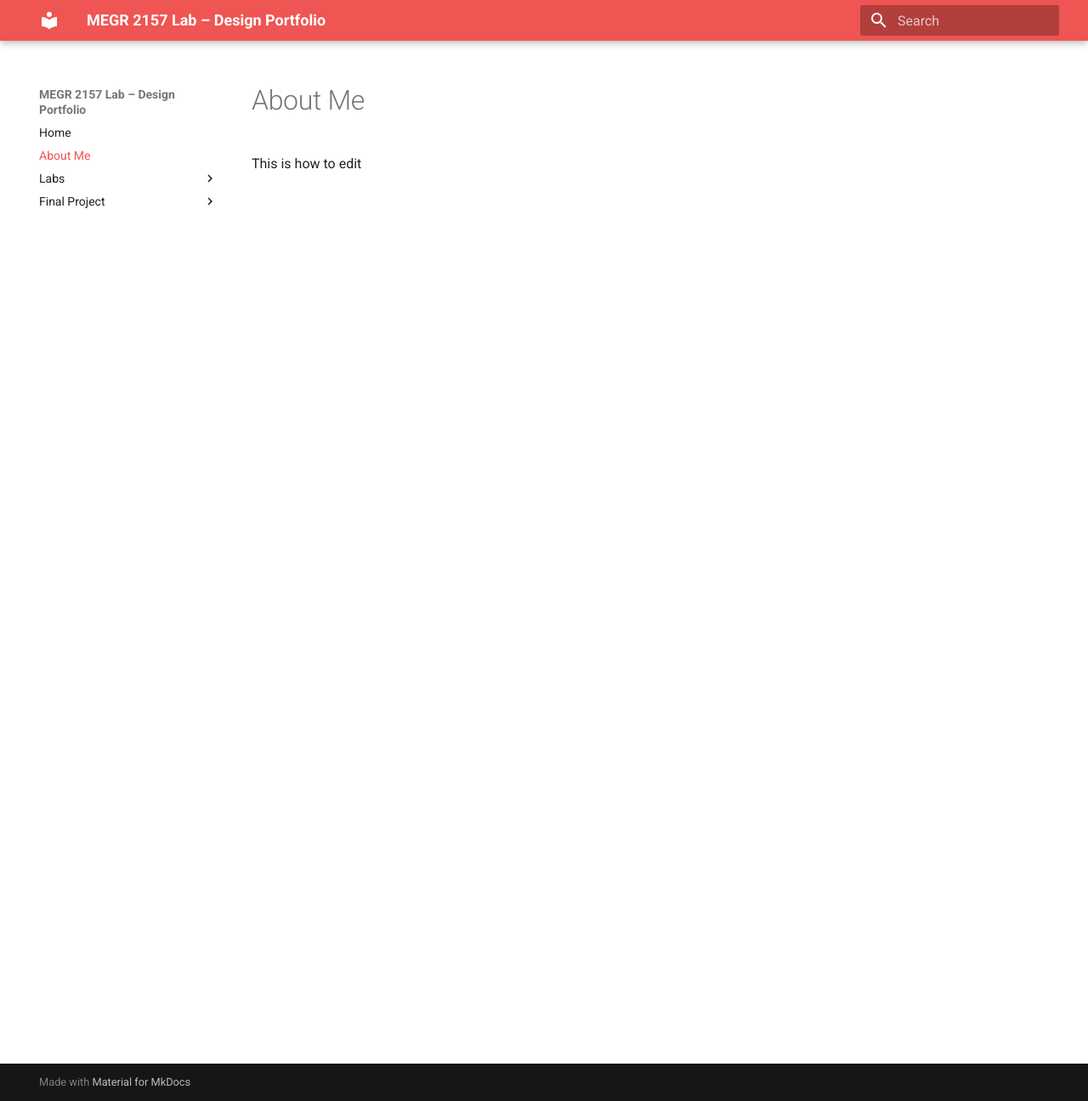
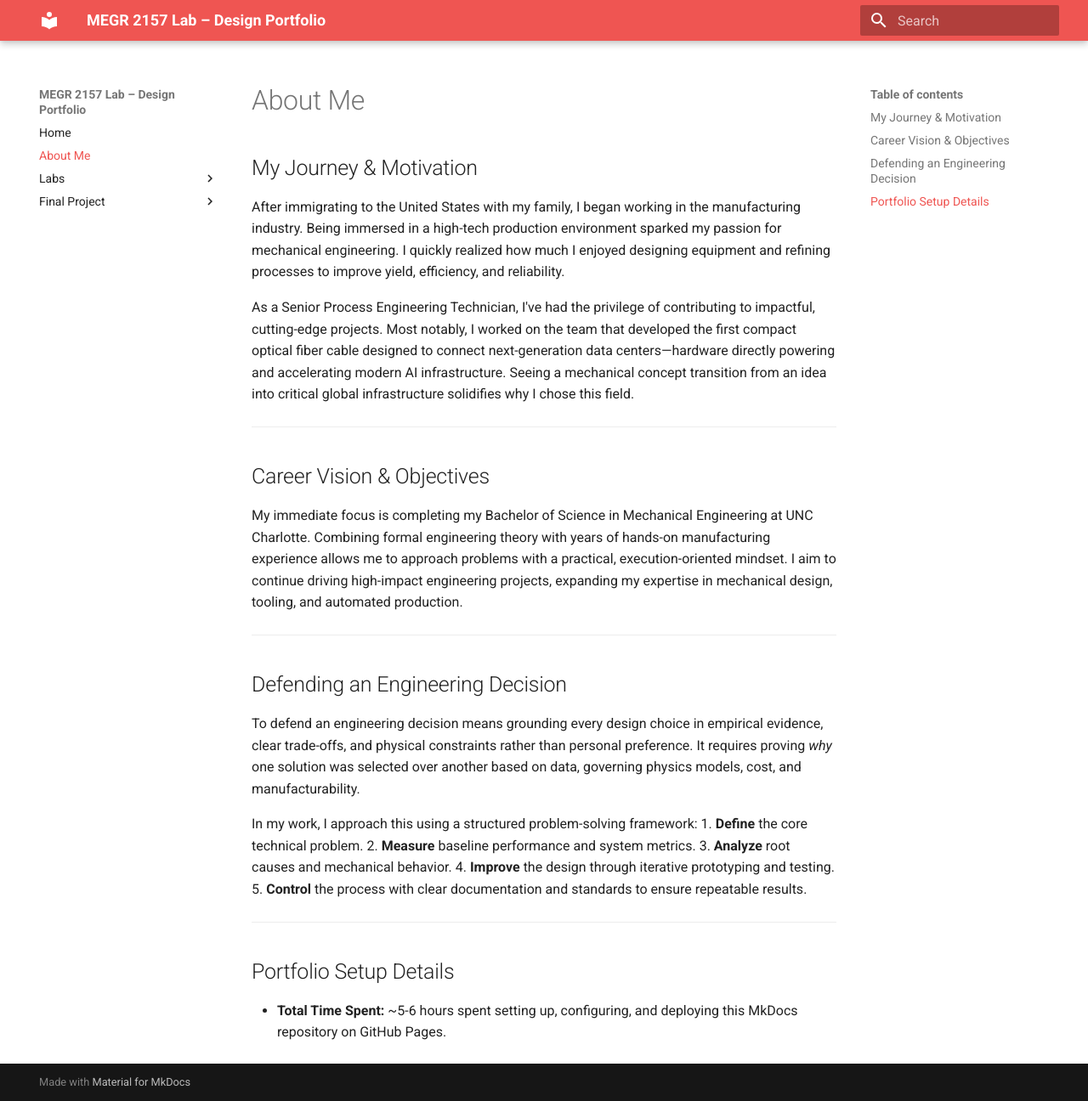
Before and after one commit to MHasan-27/Mohammad-Hasan, an MkDocs documentation site: the page built from docs/aboutme/index.md, in a window 1280 px wide and 1296 px high. Shown: the whole window at 85% size. Built offline with MkDocs 1.6.1 and Material for MkDocs 9.7.7, drawn with Linux system fonts in a browser that asks for light colours.

Commit message:
Revise 'About Me' section with detailed insights
Expanded the 'About Me' section to include personal journey, career vision, and engineering decision-making process.

```diff
--- a/docs/aboutme/index.md
+++ b/docs/aboutme/index.md
@@ -1,2 +1,32 @@
-#About Me
-This is how to edit
+# About Me
+
+## My Journey & Motivation
+
+After immigrating to the United States with my family, I began working in the manufacturing industry. Being immersed in a high-tech production environment sparked my passion for mechanical engineering. I quickly realized how much I enjoyed designing equipment and refining processes to improve yield, efficiency, and reliability.
+
+As a Senior Process Engineering Technician, I've had the privilege of contributing to impactful, cutting-edge projects. Most notably, I worked on the team that developed the first compact optical fiber cable designed to connect next-generation data centers—hardware directly powering and accelerating modern AI infrastructure. Seeing a mechanical concept transition from an idea into critical global infrastructure solidifies why I chose this field.
+
+---
+
+## Career Vision & Objectives
+
+My immediate focus is completing my Bachelor of Science in Mechanical Engineering at UNC Charlotte. Combining formal engineering theory with years of hands-on manufacturing experience allows me to approach problems with a practical, execution-oriented mindset. I aim to continue driving high-impact engineering projects, expanding my expertise in mechanical design, tooling, and automated production.
+
+---
+
+## Defending an Engineering Decision
+
+To defend an engineering decision means grounding every design choice in empirical evidence, clear trade-offs, and physical constraints rather than personal preference. It requires proving *why* one solution was selected over another based on data, governing physics models, cost, and manufacturability.
+
+In my work, I approach this using a structured problem-solving framework:
+1. **Define** the core technical problem.
+2. **Measure** baseline performance and system metrics.
+3. **Analyze** root causes and mechanical behavior.
+4. **Improve** the design through iterative prototyping and testing.
+5. **Control** the process with clear documentation and standards to ensure repeatable results.
+
+---
+
+## Portfolio Setup Details
+
+* **Total Time Spent:** ~5-6 hours spent setting up, configuring, and deploying this MkDocs repository on GitHub Pages.
```
